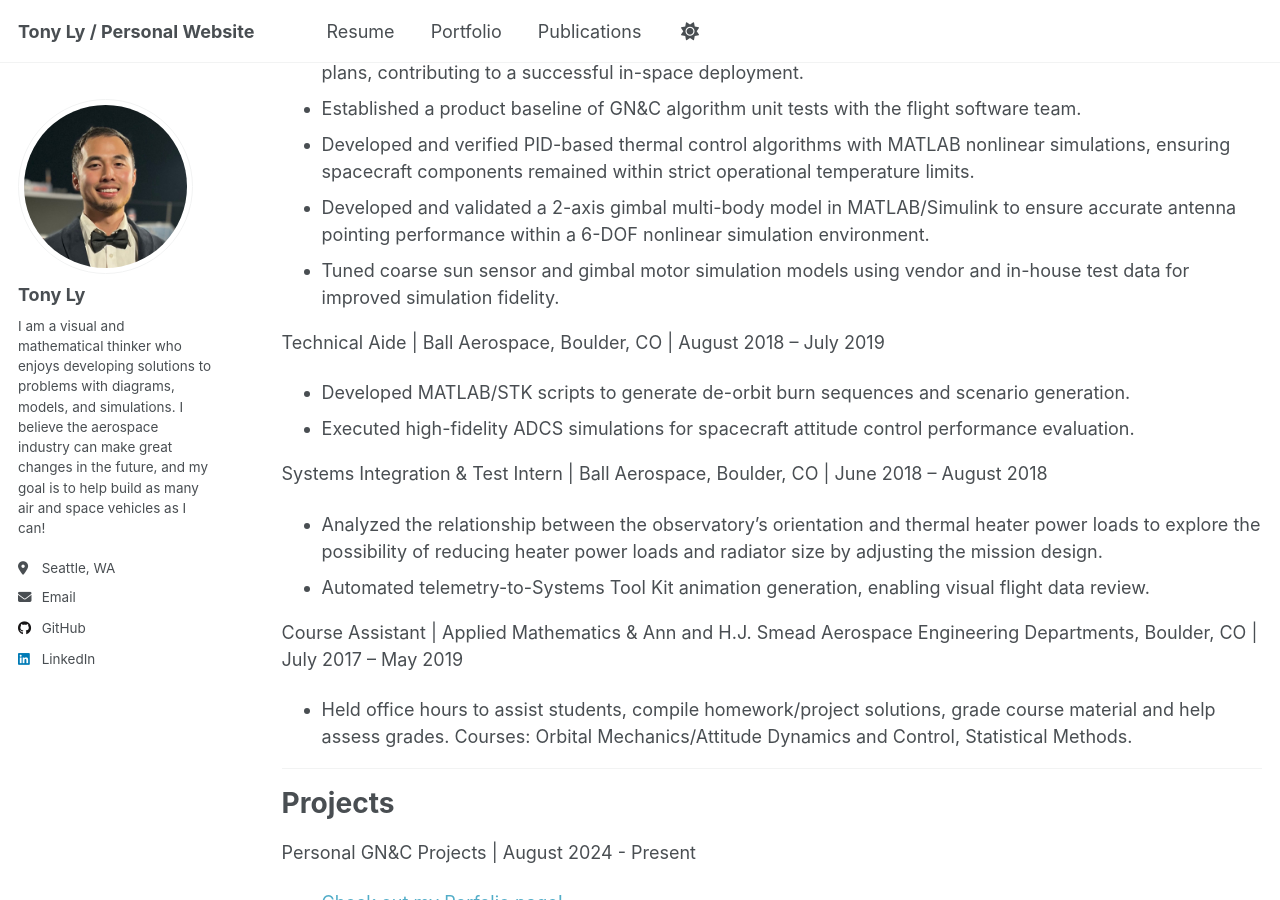
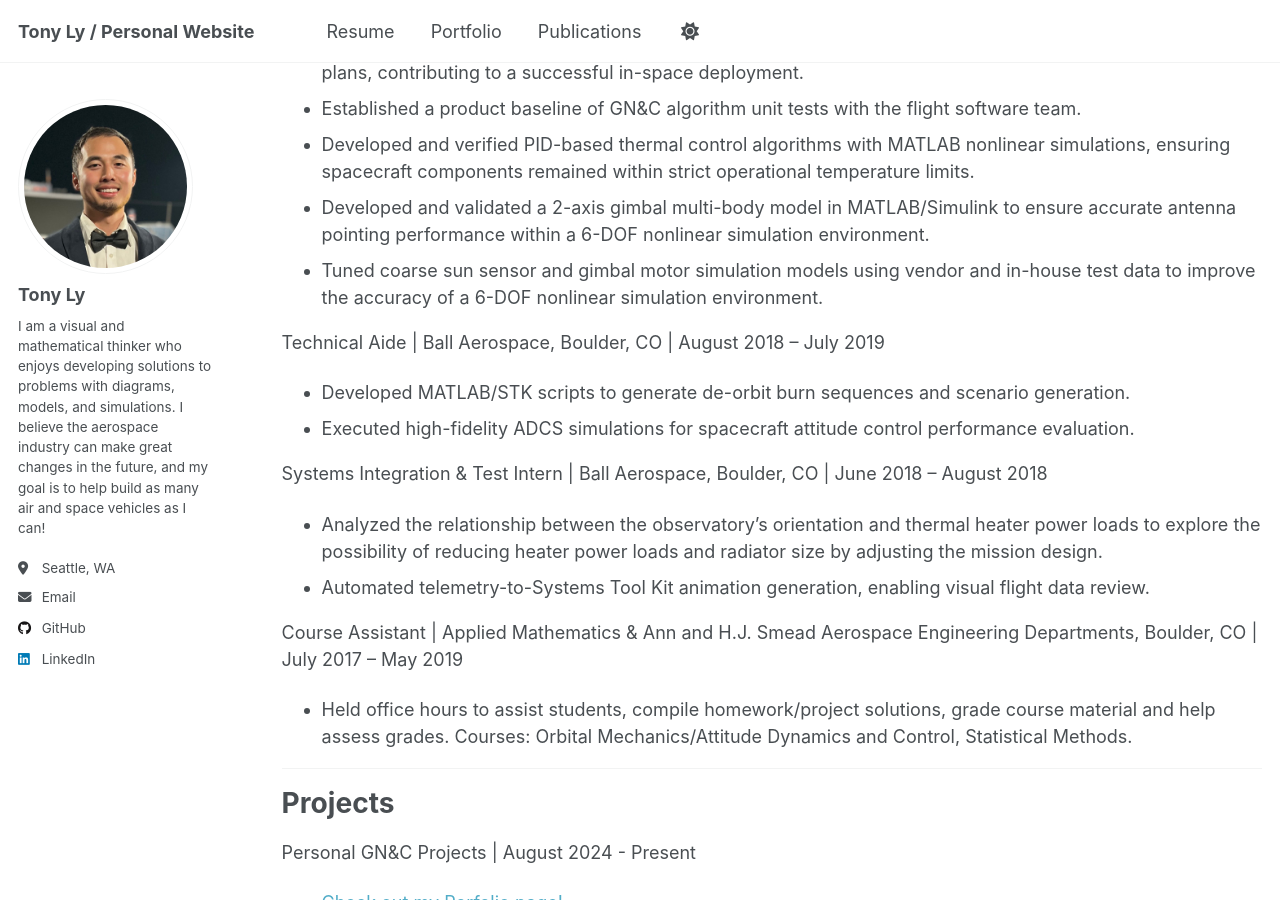
Before and after one commit to TonyDTiger/TonyDTiger.github.io, a Jekyll site: the page built from _pages/resume.md, in a window 1280 px wide and 900 px high, scrolled down 2039 px. Built offline with Jekyll 4.4.1, drawn with Linux system fonts in a browser that asks for light colours; a script that is not in the unit is left out.

Commit message:
Slight clarification on resume page

```diff
--- a/_pages/resume.md
+++ b/_pages/resume.md
@@ -70,7 +70,7 @@ GN&C Engineer | Ball Aerospace, Boulder, CO | July 2019 – August 2023
 * Established a product baseline of GN&C algorithm unit tests with the flight software team.
 * Developed and verified PID-based thermal control algorithms with MATLAB nonlinear simulations, ensuring spacecraft components remained within strict operational temperature limits.
 * Developed and validated a 2-axis gimbal multi-body model in MATLAB/Simulink to ensure accurate antenna pointing performance within a 6-DOF nonlinear simulation environment.
-* Tuned coarse sun sensor and gimbal motor simulation models using vendor and in-house test data for improved simulation fidelity.
+* Tuned coarse sun sensor and gimbal motor simulation models using vendor and in-house test data to improve the accuracy of a 6-DOF nonlinear simulation environment.
 
 Technical Aide | Ball Aerospace, Boulder, CO | August 2018 – July 2019
 * Developed MATLAB/STK scripts to generate de-orbit burn sequences and scenario generation.
```
